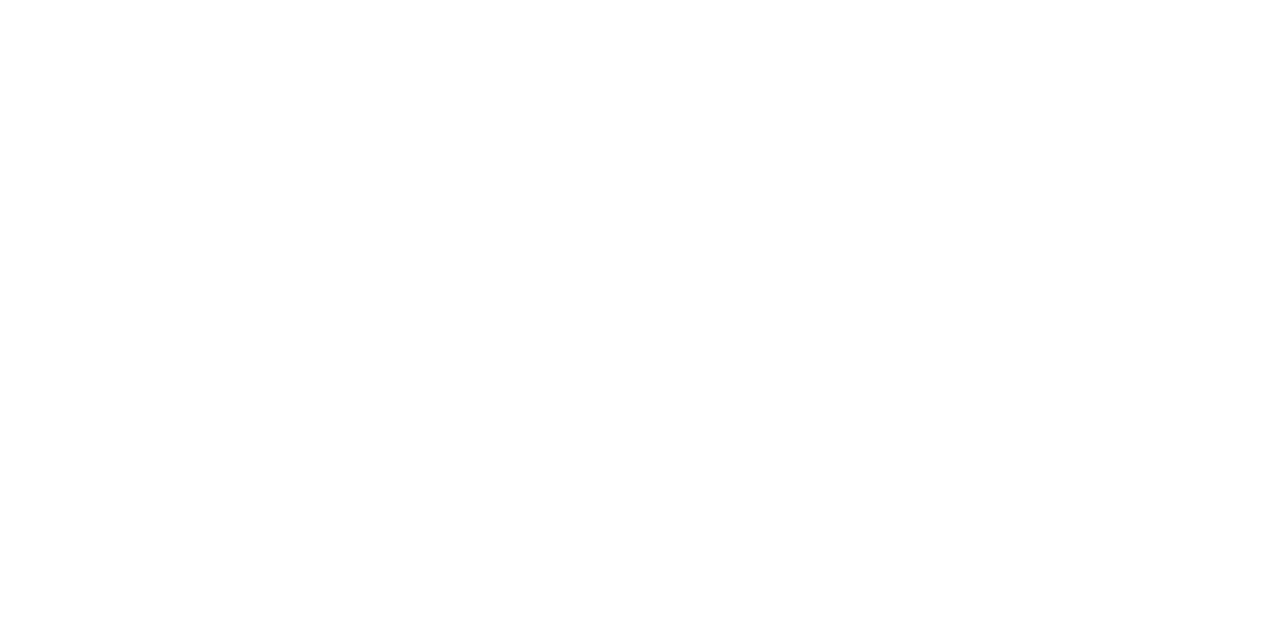
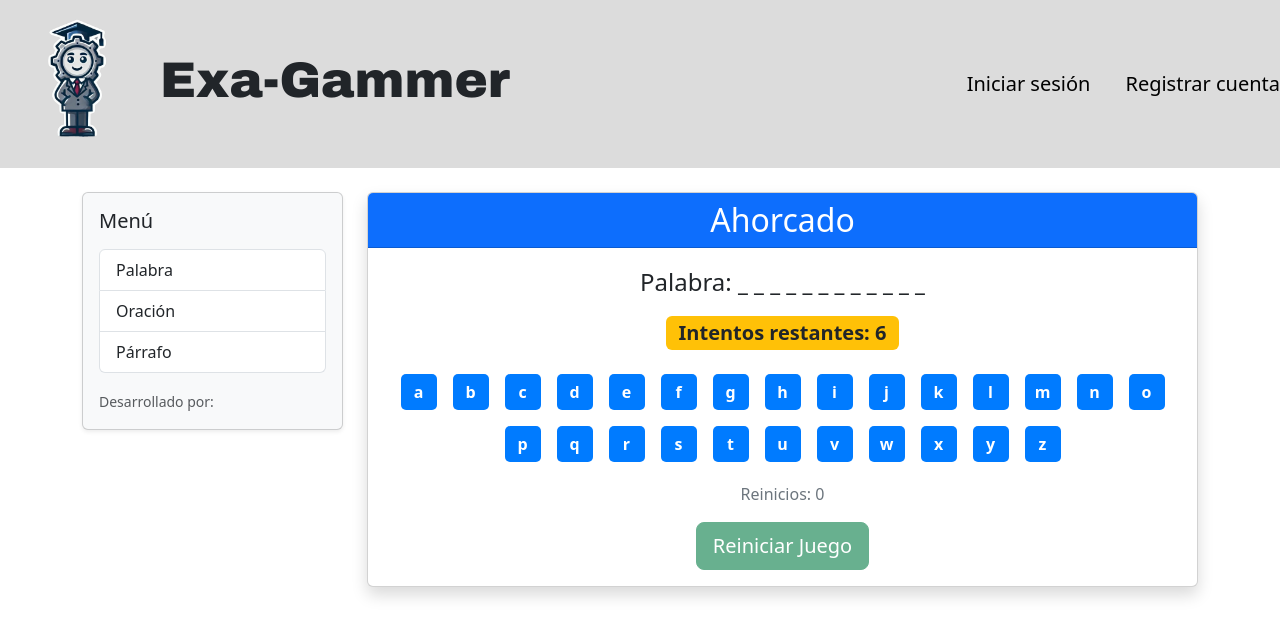
Before and after one commit to JJuvinao/Exa-Gammer, a React (Create React App) app: page /juego in a window 1280 px wide. Before the commit this address had no page. Shown: the top 636 px of the page. Built offline with nearby package versions, Linux system fonts and the light colour scheme.

Commit message:
comienzo del juego

```diff
--- a/src/App.js
+++ b/src/App.js
@@ -8,6 +8,7 @@
 import Clases from './Components/Clase';
 import CrearJuego from './Components/Juego';
 import ListaUsuarios from './Components/Usuario';
+import Ahorcado from './Juegos/Ahorcado';
 
 function App() {
   return (
@@ -21,6 +22,7 @@
         <Route path="/clase" element={<Clases/>}/>
         <Route path="/admin" element={<CrearJuego/>}/>
         <Route path="/usuario" element={<ListaUsuarios/>}/>
+        <Route path="/juego" element={<Ahorcado/>}/>
         {/* Puedes agregar más rutas aquí */}
         <Route/>
       </Routes>
--- a/src/Juegos/Ahorcado.js
+++ b/src/Juegos/Ahorcado.js
@@ -1,5 +1,7 @@
 import "./styleAhorcado.css";
-import { useState } from "react";
+import { useState, useContext } from "react";
+import { StoreContext } from "../Store/StoreProvider";
+import NaNvbar from "../Components/Navbar";
 
 export default function Ahorcado() {
   const [palabra, setPalabra] = useState("programacion");
@@ -7,6 +9,9 @@
   const [intentos, setIntentos] = useState(6);
   const [juegoActivo, setJuegoActivo] = useState(true);
   const [reinicios, setReinicios] = useState(0);
+
+  const { store } = useContext(StoreContext);
+  const { user } = store;
 
   const manejarClick = (letra) => {
     if (!juegoActivo || letrasUsadas.includes(letra)) return;
@@ -41,39 +46,77 @@
 
   return (
     <>
-        <div className="menu">
-            <p>Menu</p>
-            <ul>
-                <li>Palabra</li>
-                <li>Oracion</li>
-                <li>Parrafo</li>
+    <NaNvbar />
+    <div className="container py-4">
+      <div className="row">
+        {/* Menú lateral */}
+        <div className="col-md-3 mb-4">
+          <div className="card shadow-sm bg-light">
+            <div className="card-body">
+              <h5 className="card-title mb-3">Menú</h5>
+              <ul className="list-group mb-3">
+                <li className="list-group-item">Palabra</li>
+                <li className="list-group-item">Oración</li>
+                <li className="list-group-item">Párrafo</li>
               </ul>
+              <p className="text-muted mb-0">
+                <small>Desarrollado por: {user.name}</small>
+              </p>
             </div>
-         <div className="ahorcado">
-            <h1>Ahorcado</h1>
-            <p className="palabra">Palabra: {renderizarPalabra()}</p>
-            <p>Intentos restantes: {intentos}</p>
-            <div className="letras">
+          </div>
+        </div>
+
+        {/* Juego */}
+        <div className="col-md-9">
+          <div className="card shadow">
+            <div className="card-header bg-primary text-white text-center">
+              <h2 className="mb-0">Ahorcado</h2>
+            </div>
+            <div className="card-body">
+              <p className="palabra fs-4 text-center">
+                Palabra: <span className="fw-bold">{renderizarPalabra()}</span>
+              </p>
+              <p className="text-center">
+                <span className="badge bg-warning text-dark fs-5">
+                  Intentos restantes: {intentos}
+                </span>
+              </p>
+              <div className="letras d-flex flex-wrap justify-content-center gap-2 mb-3">
                 {"abcdefghijklmnopqrstuvwxyz".split("").map((letra) => (
                   <button
                     key={letra}
                     onClick={() => manejarClick(letra)}
                     disabled={!juegoActivo || letrasUsadas.includes(letra)}
+                    className={`btn btn-outline-dark btn-sm m-1 ${
+                      letrasUsadas.includes(letra) ? "disabled" : ""
+                    }`}
+                    style={{ width: "36px", height: "36px", fontWeight: "bold" }}
                   >
                     {letra}
                   </button>
                 ))}
               </div>
-            <p>Reinicios: {reinicios}</p>
+              <div className="text-center mb-3">
+                <span className="text-secondary">Reinicios: {reinicios}</span>
               </div>
-        <div className="reiniciar-container">
-            <button className="reiniciar" disabled={juegoActivo} onClick={() => {
+              <div className="d-flex justify-content-center">
+                <button
+                  className="btn btn-success btn-lg"
+                  disabled={juegoActivo}
+                  onClick={() => {
                     setJuegoActivo(true);
                     setLetrasUsadas([]);
                     setIntentos(6);
                     setReinicios(reinicios + 1);
-            }
-            }>Reiniciar Juego</button>
+                  }}
+                >
+                  Reiniciar Juego
+                </button>
+              </div>
+            </div>
+          </div>
+        </div>
+      </div>
     </div>
     </>
   );
```
Lines whose indentation alone changed are shown as unchanged.
